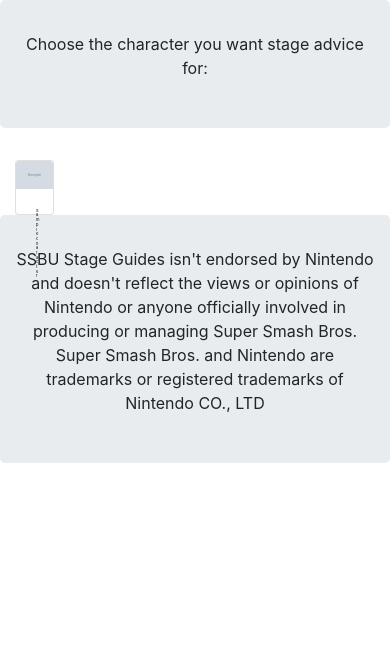
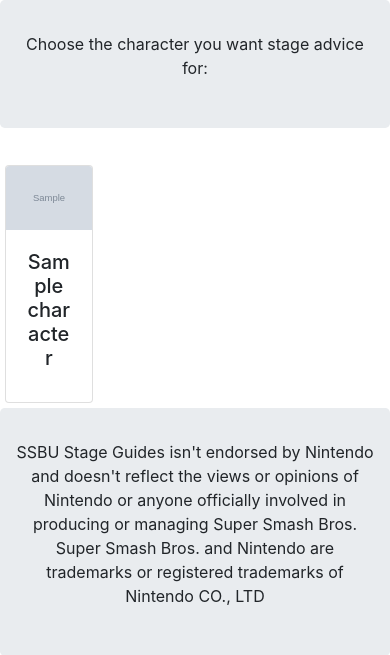
Before and after one commit to justinhwon/SSBU-Stage-Guides, a Django app: page / in a window 390 px wide. Shown: the part 56-711 px from the top of the page. Run offline with Django 3.2, Linux system fonts and the light colour scheme; tables that the repository leaves empty hold one stand-in row (values such as "Sample post"); grey boxes marked "Sample" are stand-in pictures; parts of the project's set-up code (start-up, migrations or seed data) failed here and were passed over; some libraries are stand-ins or nearby versions.

Commit message:
fixed card sizes for mobile

```diff
--- a/guide/templates/guide/homepage.html
+++ b/guide/templates/guide/homepage.html
@@ -39,7 +39,7 @@
     <div class="container">
         <div class="row">
         {% for character in character_list %}
-        <div class="col-3 col-md-2">
+        <div class="col-3 col-md-2" style="padding:5px">
           <!-- attempt to use overlay
           <div class="card bg-dark text-white">
             <img class="card-img" src="{% static character.image_link %}" alt="Character image">
@@ -53,10 +53,10 @@
           <img src="{% static character.image_link %}" class="card-img-top" alt="character art" style="height: 10vw; width: 10vw; max-height:100%; max-width:100%;">
 
           -->
-          <div class="card text-center" style="width: 10vw; height: 14vw;">
-          <img src="{% static character.image_link %}" class="card-img-top" alt="character art" style="height: 10vw; width: 10vw; max-height:100%; max-width:100%;">
+          <div class="card text-center h-100" style="width:100%;">
+          <img src="{% static character.image_link %}" class="card-img-top" alt="character art">
             <div class="card-body">
-              <h5 class="card-title" style="font-size:1vw;">{{ character.name }}</h5>
+              <h5 class="card-title">{{ character.name }}</h5>
               <a href="{% url 'guide:character' character.name %}" class="stretched-link"></a>
             </div>
           </div>
```
